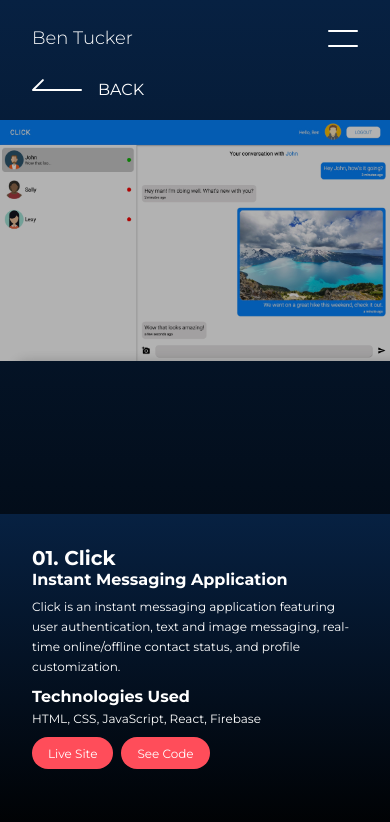
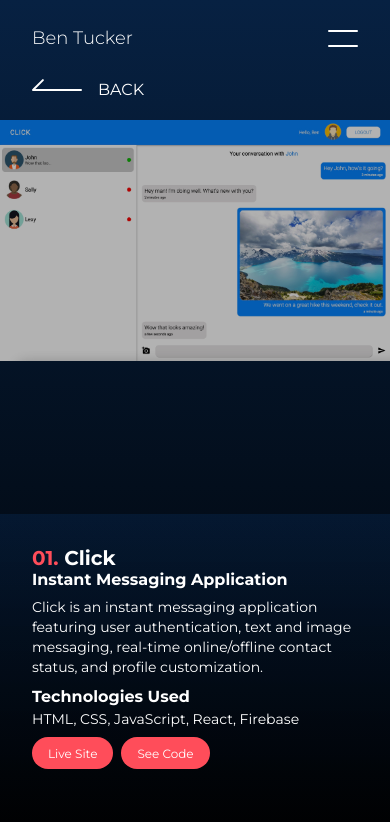
Before and after one commit to tenbucker4/ben-tucker, a React (Create React App) app: page /projects in a window 390 px wide. Shown: the top 822 px of the page. Built offline with nearby package versions, Linux system fonts and the light colour scheme.

Commit message:
Small changes to font sizes on smaller devices and background opacity of project texts

```diff
--- a/src/components/Project.jsx
+++ b/src/components/Project.jsx
@@ -1,12 +1,12 @@
 import React from 'react'
 
-const Project = ({ imgSrc, title, type, description, stack, codeLink, liveLink }) => {
+const Project = ({ imgSrc, number, title, type, description, stack, codeLink, liveLink }) => {
 
     return (
         <div className="project-container">
             <div className="project-text">
                 <div className="project-heading">
-                    <h1>{title}</h1>
+                    <h1><span style={{ color: "#ff4d5a" }}>{`${number} `}</span>{title}</h1>
                     <h3>{type}</h3>
                 </div>
                 <div className="project-description">
--- a/src/pages/Projects.jsx
+++ b/src/pages/Projects.jsx
@@ -22,6 +22,7 @@ const Projects = ({ menuOpen, setMenuOpen }) => {
                         <Project
                             key={index}
                             imgSrc={project.imgSrc}
+                            number={project.number}
                             title={project.title}
                             type={project.type}
                             description={project.description}
--- a/src/projects/allProjects.js
+++ b/src/projects/allProjects.js
@@ -6,7 +6,8 @@ import ether from "../media/ether.jpg";
 const allProjects = [
     {
         imgSrc: click,
-        title: "01. Click",
+        number: "01.",
+        title: "Click",
         type: "Instant Messaging Application",
         description:
             "Click is an instant messaging application featuring user authentication, text and image messaging, real-time online/offline contact status, and profile customization.",
@@ -16,7 +17,8 @@ const allProjects = [
     },
     {
         imgSrc: youclone,
-        title: "02. YouClone",
+        number: "02.",
+        title: "YouClone",
         type: "YouTube Replica",
         description:
             "YouClone is a YouTube replica built with RapidAPI. Features include category/manual search functionality for videos/channels and real-time subscriber and view count.",
@@ -26,7 +28,8 @@ const allProjects = [
     },
     {
         imgSrc: theRange,
-        title: "03. The Range",
+        number: "03.",
+        title: "The Range",
         type: "Shopping Cart Application",
         description:
             "The Range is a shopping cart application where users can browse golf equipment. Features include manual/category product search and add/edit/delete cart functionality.",
@@ -36,7 +39,8 @@ const allProjects = [
     },
     {
         imgSrc: ether,
-        title: "04. Ether",
+        number: "04.",
+        title: "Ether",
         type: "Educational Space App",
         description:
             "Ether is an educational app where users can learn more about out solar system. Real-time data such as number of known moons and averages temperatures are displayed using The Solar System OpenData public API.",
--- a/src/styles/home.css
+++ b/src/styles/home.css
@@ -13,7 +13,7 @@
     flex-direction: column;
     align-items: flex-start;
     justify-content: space-between;
-    gap: 1rem;
+    gap: 2rem;
     height: fit-content;
 }
 
--- a/src/styles/projects.css
+++ b/src/styles/projects.css
@@ -143,7 +143,7 @@
         left: 0;
         width: 100%;
         padding: 2rem 2rem 75px 2rem;
-        background: linear-gradient(to top, rgb(0, 0, 0) 0%, #072142);
+        background: linear-gradient(to top, rgba(0, 0, 0, 0.95), #07214295);
         z-index: 2;
         justify-content: center;
     }
@@ -172,10 +172,6 @@
         font-size: smaller;
     }
 
-    .project-text p {
-        font-size: 12px;
-    }
-
     .project-text h1 {
         font-size: 20px;
     }
```
